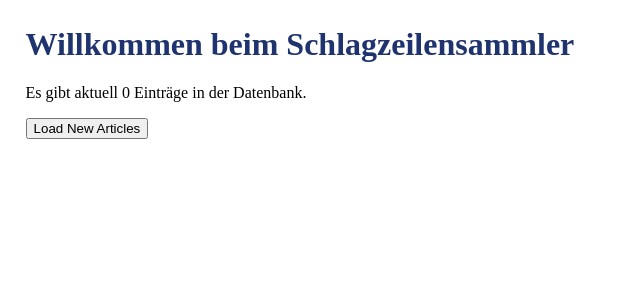
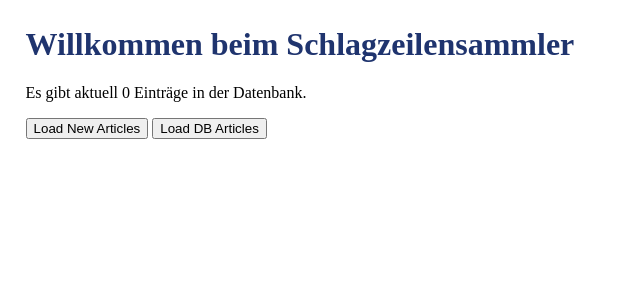
Before and after one commit to nisc586/schlagzeilensammler, a Flask app: page / in a window 1280 px wide. Shown: the top 300 px of the page, without its empty margins (0-640 px from the left). Run offline with Flask 3, Linux system fonts and the light colour scheme; some libraries are stand-ins or nearby versions.

Commit message:
Add button and end-point for fetching db

```diff
--- a/szsammler/routes.py
+++ b/szsammler/routes.py
@@ -12,7 +12,7 @@ def index():
     return render_template("index.html", count=count)
 
 @main.route("/fetch-articles/rss", methods=["GET"])
-def fetch_articles():
+def get_articles_from_rss():
     RSS_URL = "https://www.faz.net/rss/aktuell/"  # TODO: Use different newspapers
     DT_FMT = "%a, %d %b %Y %H:%M:%S %z"
 
@@ -34,3 +34,9 @@ def fetch_articles():
 
     db.session.commit()
     return jsonify({"articles" :new_articles})
+
+
+@main.route("/fetch-articles/db", methods=["GET"])
+def get_articles_from_db():
+    articles = [article.to_dict() for article in Article.query.all()]
+    return jsonify({"articles": articles})
--- a/szsammler/templates/index.html
+++ b/szsammler/templates/index.html
@@ -10,6 +10,7 @@
     <h1>Willkommen beim Schlagzeilensammler</h1>
     <p>Es gibt aktuell {{ count }} Einträge in der Datenbank.</p>
     <button id="fetch-rss" type="button">Load New Articles</button>
+    <button id="fetch-db" type="button">Load DB Articles</button>
 
     <!-- News articles go here using the following template-->
     <ol id="articles-list">
@@ -39,12 +40,11 @@
             }
         });
 
-        const b = document.getElementById("fetch-rss")
-        b.addEventListener("click", async function() {
-            const response = await fetch("/fetch-articles/rss");
+        fetchArticles = async function (source) {
+            const response = await fetch(source);
             const data = await response.json();
 
-            const template = document.getElementById("media-template")
+            const template = document.getElementById("media-template");
             const list = document.getElementById("articles-list");
 
             data["articles"].forEach(article => {
@@ -55,6 +55,16 @@
                 clone.querySelector(".media-link").href = article.link;
                 list.appendChild(clone);
             })
+        }
+
+        const b = document.getElementById("fetch-rss")
+        b.addEventListener("click", async function() {
+            fetchArticles("/fetch-articles/rss");
+        })
+
+        const b2 = document.getElementById("fetch-db")
+        b2.addEventListener("click", async function() {
+            fetchArticles("/fetch-articles/db");
         })
 
     </script>
```
